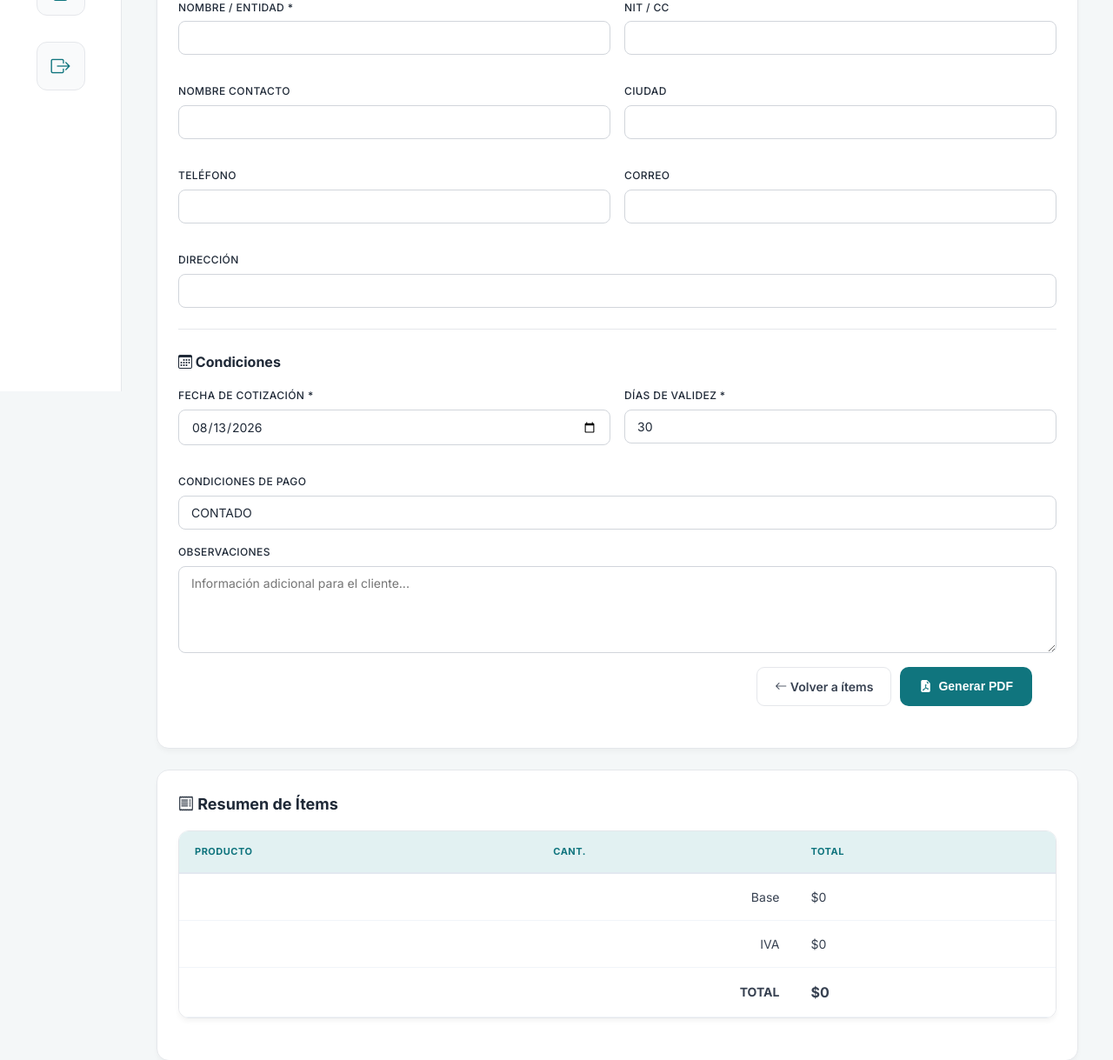
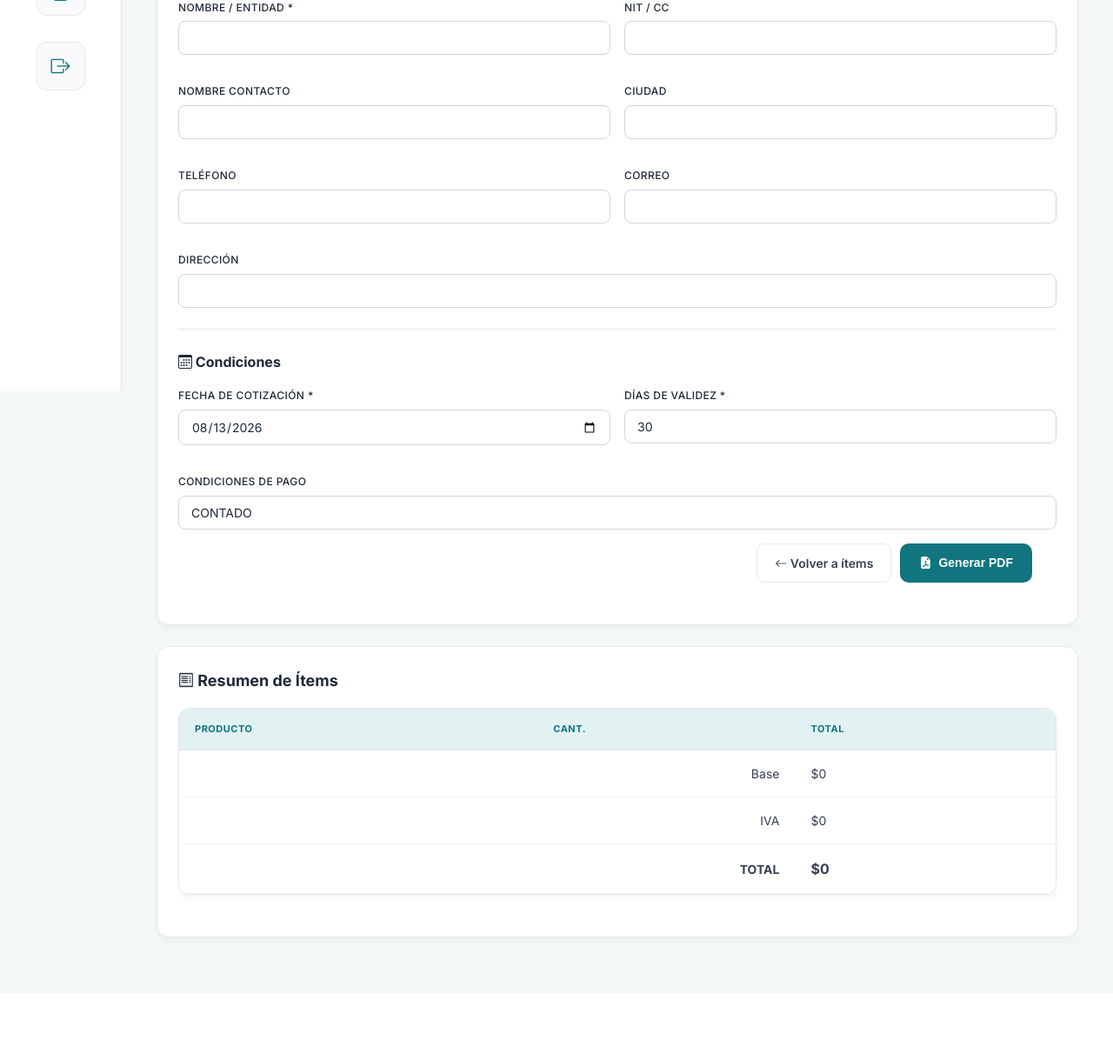
Before and after one commit to Santiago072/SistemaImpobiomedical, a PHP site: template app/views/cotizaciones/finalizar.php in a window 1280 px wide. Shown: the part 350-1569 px from the top of the page at 87% size. After the commit the page ends 1434 px from the top, so only its background shows below. Run offline with PHP 8.4, Linux system fonts and the light colour scheme; the template is opened without the code that fills it, so the values that code supplies are empty; the visitor is signed in with stand-in values (Sample User, id 1).

Commit message:
feat: remove observaciones field from finalizar form

```diff
--- a/app/views/cotizaciones/finalizar.php
+++ b/app/views/cotizaciones/finalizar.php
@@ -97,12 +97,6 @@ $basePath = defined('BASE_URL') ? BASE_URL : '/SistemaImpobiomedical/';
                         <div class="imo-form-group">
                             <label>Condiciones de Pago</label>
                             <input type="text" name="condiciones_pago" maxlength="100" value="<?= htmlspecialchars($cotizacion['condiciones_pago'] ?? 'CONTADO') ?>">
-                        </div>
-
-                        <div class="imo-form-group">
-                            <label>Observaciones</label>
-                            <textarea name="observaciones" style="padding:11px 14px; border:1.5px solid #e2e8f0; border-radius:9px; width:100%; height:100px; resize:vertical; outline:none;" maxlength="1000"
-                                      placeholder="Información adicional para el cliente..."></textarea>
                         </div>
 
                         <div class="imo-modal-footer" style="border-top:none; padding-top:0;">
```
